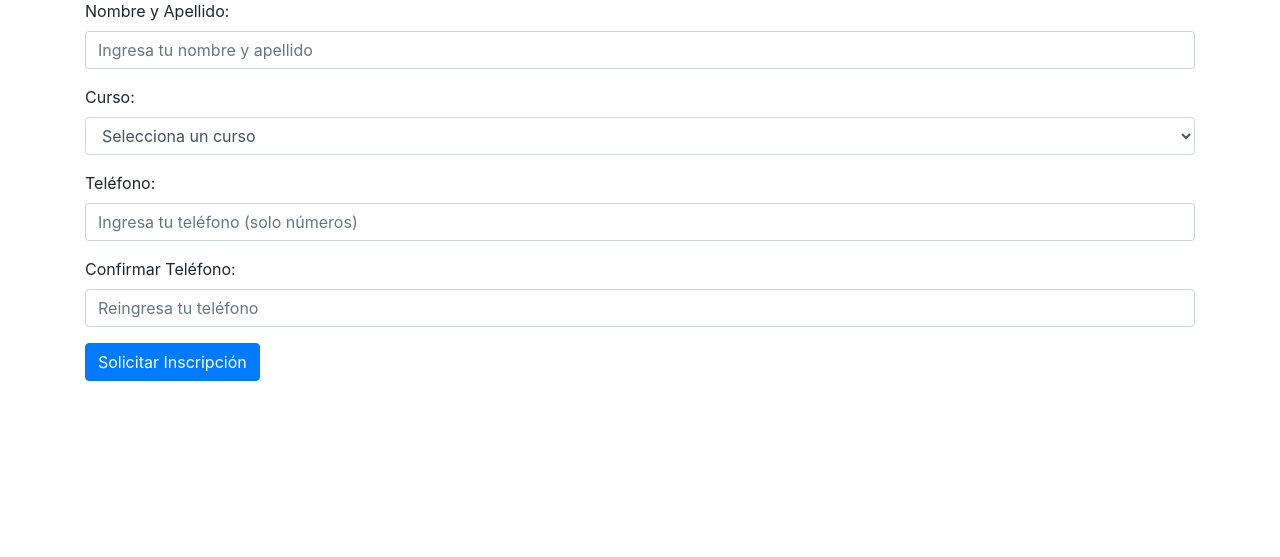
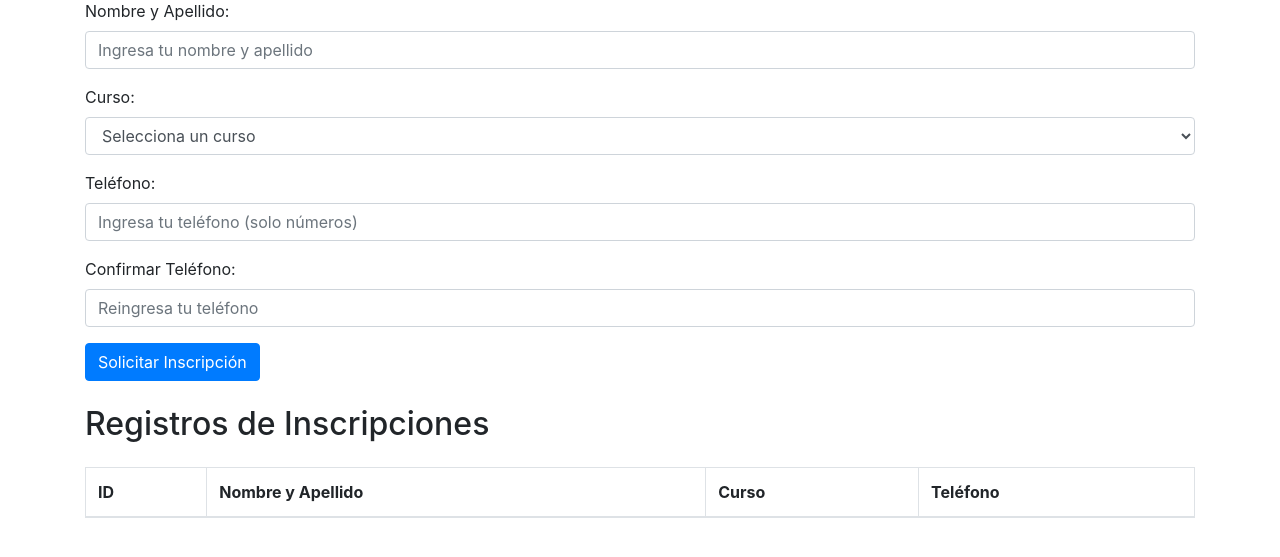
Before and after one commit to DarkBell1221/flaskPractica2J, a Flask app: page / in a window 1280 px wide. Shown: the part 97-654 px from the top of the page. Run offline with Flask 3, Linux system fonts and the light colour scheme; lists and menus that the app fills with data are empty; some libraries are stand-ins or nearby versions.

Commit message:
Update app.html

```diff
--- a/templates/app.html
+++ b/templates/app.html
@@ -56,6 +56,22 @@
 
             <button type="submit" class="btn btn-primary">Solicitar Inscripción</button>
         </form>
+
+        <!-- Tabla de registros -->
+        <h2 class="my-4">Registros de Inscripciones</h2>
+        <table class="table table-bordered">
+            <thead>
+                <tr>
+                    <th>ID</th>
+                    <th>Nombre y Apellido</th>
+                    <th>Curso</th>
+                    <th>Teléfono</th>
+                </tr>
+            </thead>
+            <tbody id="tablaRegistros">
+                <!-- Aquí se llenarán los registros dinámicamente con JavaScript -->
+            </tbody>
+        </table>
     </div>
 
     <!-- Añadir Bootstrap JS -->
@@ -64,6 +80,7 @@
     <!-- Validación del formulario con jQuery Validation -->
     <script>
         $(document).ready(function() {
+            // Validación del formulario
             $("#formInscripcion").validate({
                 rules: {
                     nombreCompleto: {
@@ -111,12 +128,34 @@
                     error.appendTo(element.closest(".form-group"));
                 }
             });
+
+            // Método personalizado para validar letras
+            $.validator.addMethod("lettersonly", function(value, element) {
+                return this.optional(element) || /^[a-zA-Z\s]+$/.test(value);
+            }, "Solo se permiten letras y espacios.");
+
+            // Llenar la tabla con los registros desde el servidor (simulado con datos ficticios)
+            function cargarRegistros() {
+                const registros = [
+                    {id: 1, nombre: "Juan Pérez", curso: "Curso 1", telefono: "1234567890"},
+                    {id: 2, nombre: "María Gómez", curso: "Curso 2", telefono: "0987654321"}
+                ];
+
+                let tabla = $("#tablaRegistros");
+                registros.forEach(function(registro) {
+                    let fila = `<tr>
+                        <td>${registro.id}</td>
+                        <td>${registro.nombre}</td>
+                        <td>${registro.curso}</td>
+                        <td>${registro.telefono}</td>
+                    </tr>`;
+                    tabla.append(fila);
+                });
+            }
+
+            // Llamamos a la función para cargar registros
+            cargarRegistros();
         });
-
-        // Añadir un método personalizado para solo letras
-        $.validator.addMethod("lettersonly", function(value, element) {
-            return this.optional(element) || /^[a-zA-Z\s]+$/.test(value);
-        }, "Solo se permiten letras y espacios.");
     </script>
 </body>
 </html>
```
